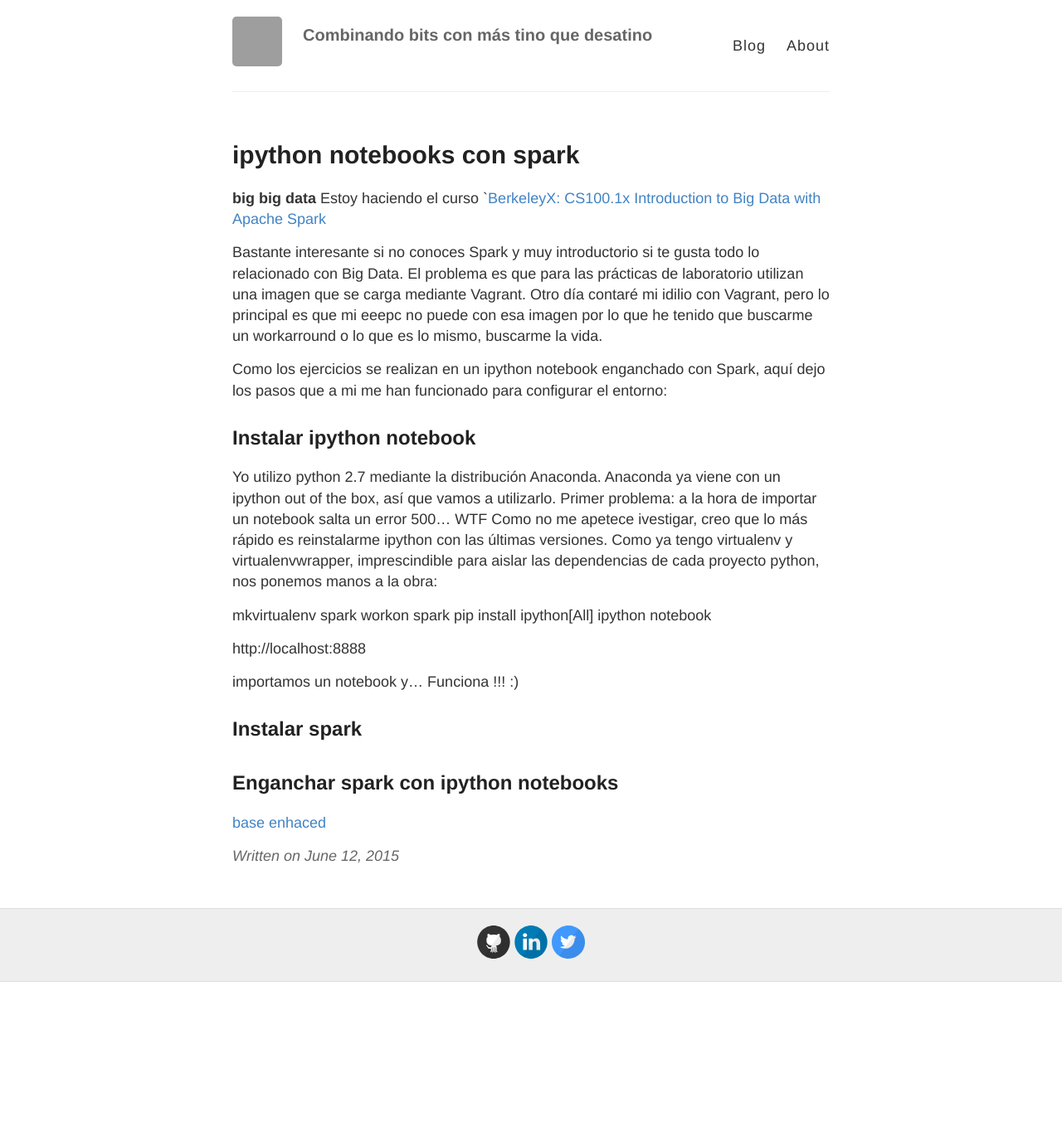
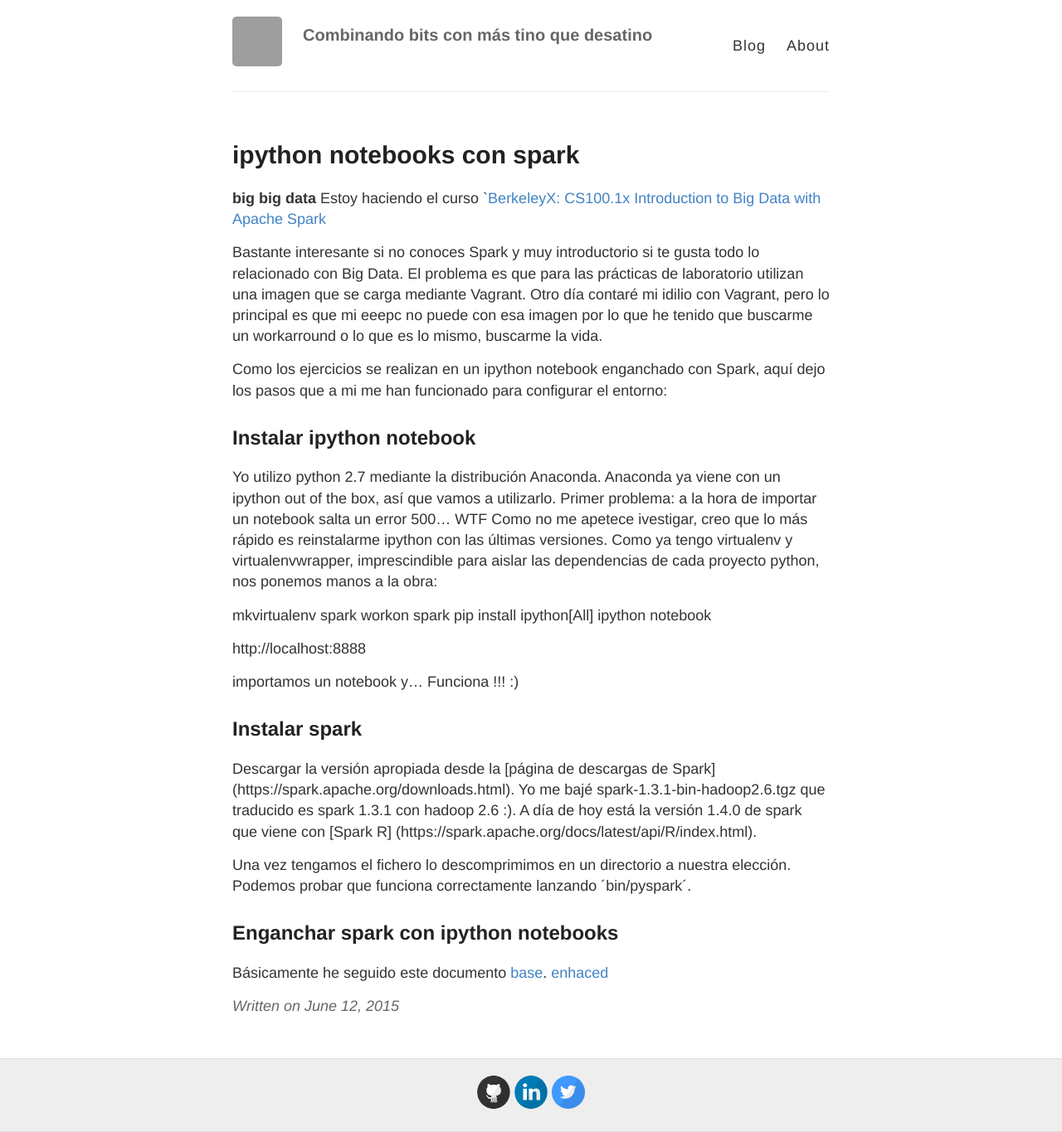
Before and after one commit to alpoza/alpoza.github.io, a Jekyll site: the page built from _posts/2015-6-12-ipython_notebook_with_Spark.md, in a window 1280 px wide. Shown: the whole page at 83% size. Built offline with Jekyll 4.4.1, drawn with Linux system fonts in a browser that asks for light colours; Markdown is read by kramdown in place of the engine named in the settings; comment, search, counter and statistics services are not loaded; before the commit the page ends 1184 px from its top, so only the background shows below that; grey boxes are pictures that could not be loaded.

Commit message:
Update 2015-6-12-ipython_notebook_with_Spark.md

```diff
--- a/_posts/2015-6-12-ipython_notebook_with_Spark.md
+++ b/_posts/2015-6-12-ipython_notebook_with_Spark.md
@@ -31,7 +31,10 @@
 importamos un notebook y... Funciona !!! :)
 
 ##Instalar spark
+Descargar la versión apropiada desde la [página de descargas de Spark] (https://spark.apache.org/downloads.html). Yo me bajé spark-1.3.1-bin-hadoop2.6.tgz que traducido es spark 1.3.1 con hadoop 2.6 :). A día de hoy está la versión 1.4.0 de spark que viene con [Spark R] (https://spark.apache.org/docs/latest/api/R/index.html).
+
+Una vez tengamos el fichero lo descomprimimos en un directorio a nuestra elección. Podemos probar que funciona correctamente lanzando ´bin/pyspark´.
 
 ##Enganchar spark con ipython notebooks
-[base](https://districtdatalabs.silvrback.com/getting-started-with-spark-in-python)
+Básicamente he seguido este documento [base](https://districtdatalabs.silvrback.com/getting-started-with-spark-in-python).
 [enhaced](http://blog.cloudera.com/blog/2014/08/how-to-use-ipython-notebook-with-apache-spark/)
```
